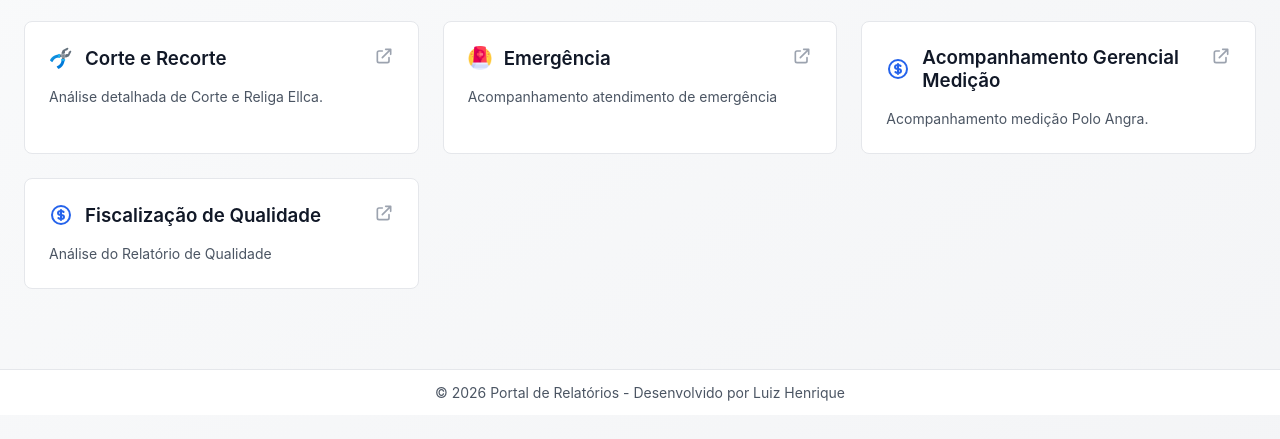
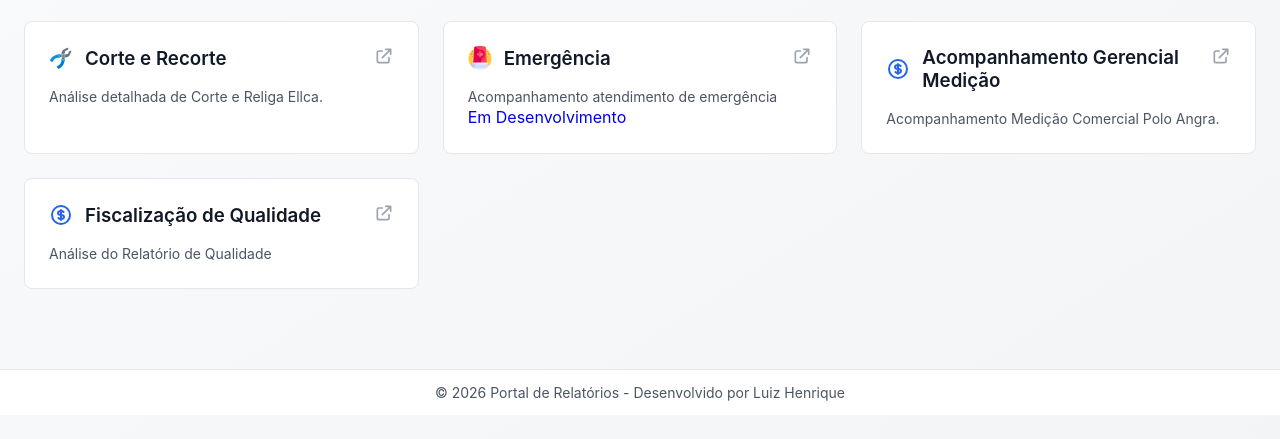
Before and after one commit to luizhenranalist/acompanhamento, a plain HTML site: page index.html in a window 1280 px wide. Shown: the part 173-612 px from the top of the page. Drawn offline with Linux system fonts and the light colour scheme.

Commit message:
Update index.html

```diff
--- a/index.html
+++ b/index.html
@@ -32,7 +32,7 @@
 
             <div class="cards-grid">
                 <!-- Card 1 -->
-                <a href="https://app.powerbi.com/view?r=eyJrIjoiMDkyOGQwYTItNTNhOS00NWFmLTk1M2EtNDM3YWMxZjQxODY0IiwidCI6IjI3NGRkMzEwLWE5MzMtNDJjMS05OWU4LTk2NjViZGRmNmRiNyJ9" target="_blank" class="report-card">
+                <a href="https://app.powerbi.com/reportEmbed?reportId=0e62bdf6-9138-436c-8cc7-354962ad75da&autoAuth=true&ctid=274dd310-a933-42c1-99e8-9665bddf6db7" target="_blank" class="report-card">
                     <div class="card-header">
                         <div class="card-title-section">
                             <img class="card-icon" src="alicate.png" alt="">
@@ -46,7 +46,7 @@
                 </a>
 
                 <!-- Card 2 -->
-                <a href="https://app.powerbi.com/view?r=eyJrIjoiOTE4MDVkYTYtOTliMC00OWE3LTlmZmQtZDdiNzZhZDM5MjQ4IiwidCI6IjI3NGRkMzEwLWE5MzMtNDJjMS05OWU4LTk2NjViZGRmNmRiNyJ9" target="_blank" class="report-card">
+                <a href="https://app.powerbi.com/view?r=eyJrIjoiMTczODU2MmMtY2FlNy00YTZmLWE4YzMtNzdkZWUxYzdhMjEzIiwidCI6IjI3NGRkMzEwLWE5MzMtNDJjMS05OWU4LTk2NjViZGRmNmRiNyJ9" target="_blank" class="report-card">
                     <div class="card-header">
                         <div class="card-title-section">
                             <img class="card-icon " src="emergencia.png" alt="">
@@ -57,6 +57,7 @@
                         </svg>
                     </div>
                     <p class="card-description">Acompanhamento atendimento de emergência</p>
+                    <p>Em Desenvolvimento</p>
                 </a>
 
                 <!-- Card 3 -->
@@ -72,7 +73,7 @@
                             <path stroke-linecap="round" stroke-linejoin="round" stroke-width="2" d="M10 6H6a2 2 0 00-2 2v10a2 2 0 002 2h10a2 2 0 002-2v-4M14 4h6m0 0v6m0-6L10 14"></path>
                         </svg>
                     </div>
-                    <p class="card-description">Acompanhamento medição Polo Angra.</p>
+                    <p class="card-description">Acompanhamento Medição Comercial Polo Angra.</p>
                 </a>
 
              <!-- Card 4 -->
```
